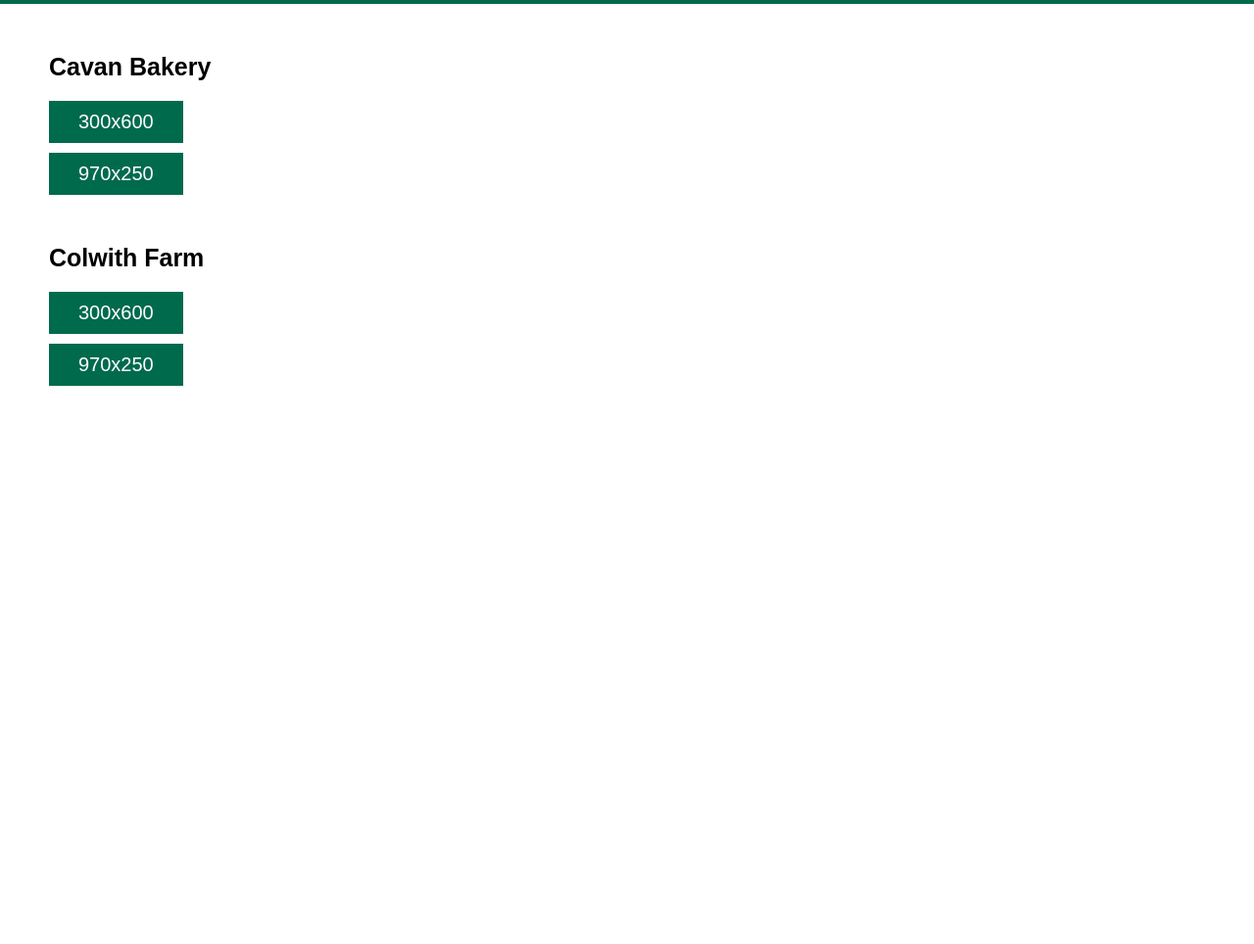
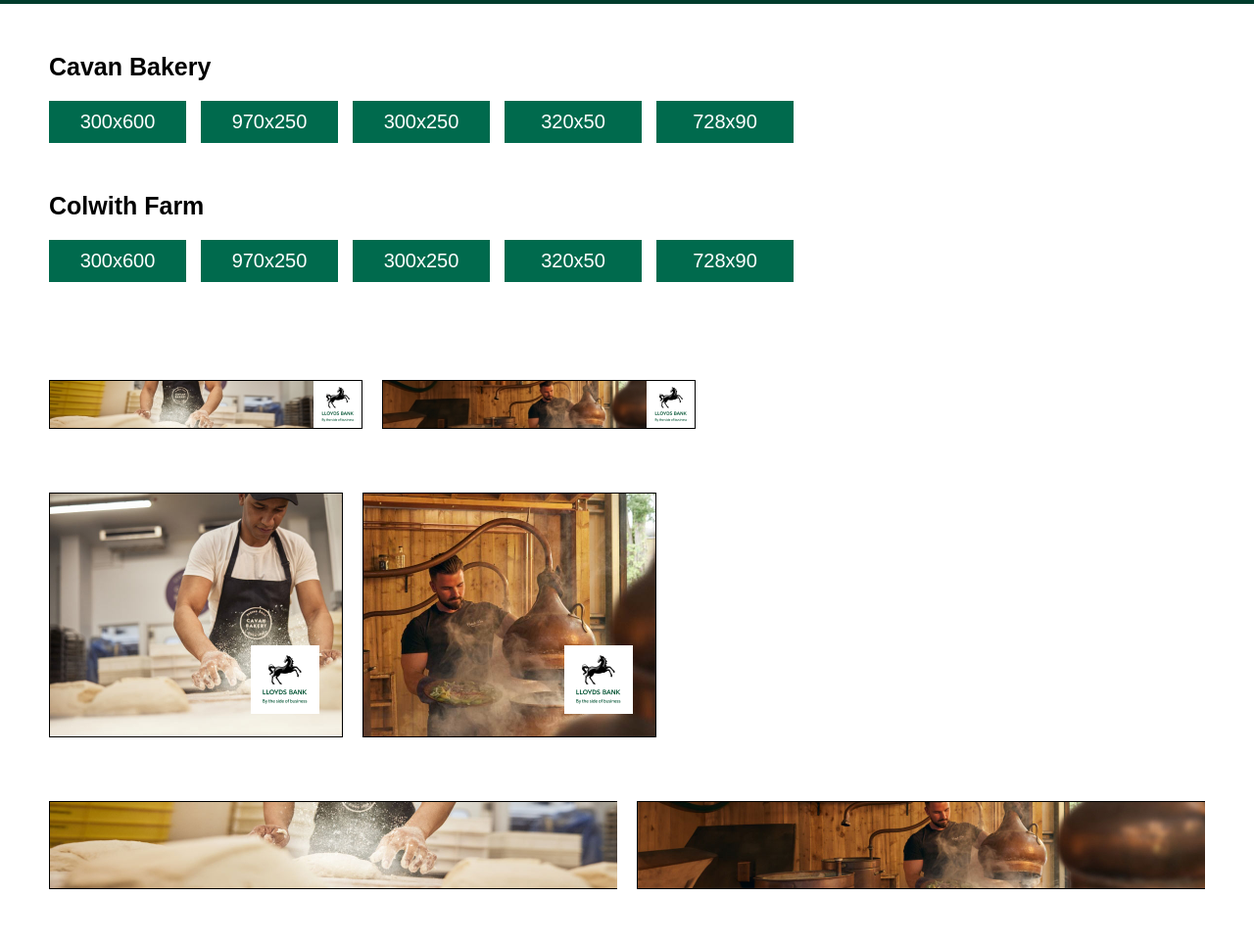
Before and after one commit to darkCoderMahesh/Lloyds-GoodThings-Burst-, a plain HTML site: page index.html in a window 1280 px wide. Shown: the part 136-1100 px from the top of the page at 98% size. Before the commit the page ends 800 px from the top, so only its background shows below. Drawn offline with Linux system fonts and the light colour scheme; a script that the page names is missing.

Commit message:
Add files via upload

```diff
--- a/index.html
+++ b/index.html
@@ -13,7 +13,7 @@
             font-family: Arial, Helvetica, sans-serif;
         }
         header{
-            background-color: #006A4D;
+            background-color: #003c2c;
             color: #fff;
             padding: 20px 50px;
             font-size: 25px;
@@ -36,17 +36,35 @@
         ul{
             margin-bottom: 40px;
             list-style: none;
+            display: flex;
+            gap: 15px;
         }
         a{
             text-decoration: none;
             display: inline-block;
             background-color: #006A4D;
-            padding: 10px 30px;
+            padding: 10px 0px;
             margin-bottom: 10px;
             color: #fff;
             font-size: 20px;
+            width: 140px;
+            text-align: center;
+            transition: all .5 ease;
         }
-
+        a:hover{
+            background-color: #004a36;
+        }
+        .banners{
+            padding: 0 50px;
+        }
+        .banner{
+            margin-bottom: 50px;
+            display: flex;
+            gap: 20px;
+        }
+        .banner iframe{
+            margin-bottom: 15px;
+        }
     </style>
 </head>
 <body>
@@ -56,13 +74,46 @@
         <ul>
             <li><a target="_blank" href="./Cavan Bakery/300x600/index.html">300x600</a></li>
             <li><a target="_blank"  href="./Cavan Bakery/970x250/index.html">970x250</a></li>
+            <li><a target="_blank" href="./Cavan Bakery/300x250/index.html">300x250</a></li>
+            <li><a target="_blank" href="./Cavan Bakery/320x50/index.html">320x50</a></li>
+            <li><a target="_blank" href="./Cavan Bakery/728x90/index.html">728x90</a></li>
         </ul>
 
         <h1>Colwith Farm</h1>
         <ul>
             <li><a target="_blank"  href="./Colwith Farm/300x600/index.html">300x600</a></li>
             <li><a target="_blank"  href="./Colwith Farm/970x250/index.html">970x250</a></li>
+            <li><a target="_blank" href="./Colwith Farm/300x250/index.html">300x250</a></li>
+            <li><a target="_blank" href="./Colwith Farm/320x50/index.html">320x50</a></li>
+            <li><a target="_blank" href="./Colwith Farm/728x90/index.html">728x90</a></li>
         </ul>
+    </div>
+
+    <div class="banners">
+        <div class="banner">
+            <iframe src="./Cavan Bakery/320x50/index.html" width="320px" height="50px" frameborder="0"></iframe>
+            <iframe src="./Colwith Farm/320x50/index.html" width="320px" height="50px" frameborder="0"></iframe>
+        </div>
+
+        <div class="banner">
+            <iframe src="./Cavan Bakery/300x250/index.html" width="300px" height="250px" frameborder="0"></iframe>
+            <iframe src="./Colwith Farm/300x250/index.html" width="300px" height="250px" frameborder="0"></iframe>
+        </div>
+
+        <div class="banner">
+            <iframe src="./Cavan Bakery/728x90/index.html" width="728px" height="90px" frameborder="0"></iframe>
+            <iframe src="./Colwith Farm/728x90/index.html" width="728px" height="90px" frameborder="0"></iframe>
+        </div>
+
+        <div class="banner">
+            <iframe src="./Cavan Bakery/970x250/index.html" width="970px" height="250px" frameborder="0"></iframe>
+            <iframe src="./Colwith Farm/970x250/index.html" width="970px" height="250px" frameborder="0"></iframe>
+        </div>
+
+        <div class="banner">
+            <iframe src="./Cavan Bakery/300x600/index.html" width="300px" height="600px" frameborder="0"></iframe>
+        <iframe src="./Colwith Farm/300x600/index.html" width="300px" height="600px" frameborder="0"></iframe>
+        </div>
     </div>
 </body>
 </html>
```
